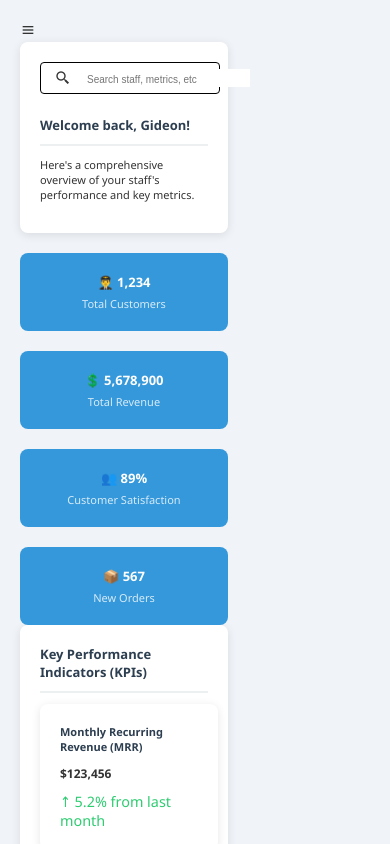
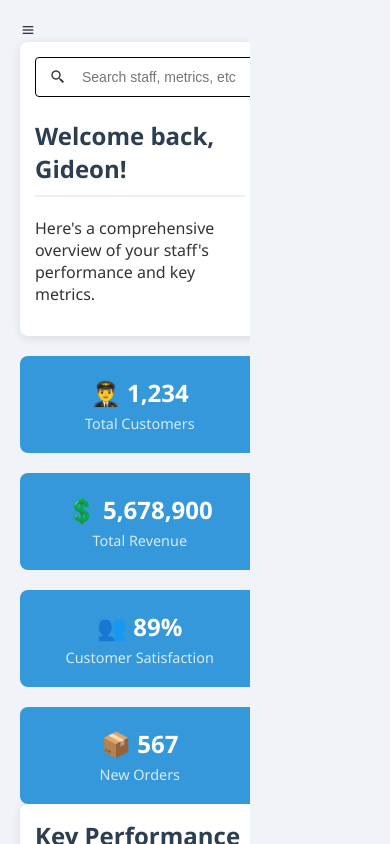
Before and after one commit to Etebo10/dashboard, a plain HTML site: page index.html in a window 390 px wide. Drawn offline with nearby package versions, Linux system fonts and the light colour scheme.

Commit message:
feature dashboard working

```diff
--- a/index.css
+++ b/index.css
@@ -236,113 +236,48 @@ tbody tr td{
     border-radius: 5px;
 }
 
-/* RESPONSIVENESS */
-/* Sidebar Responsiveness */
-@media only screen and (max-width: 768px) {
-    body{
-        max-width: 100%;
-        padding-right: 0;
+
+@media (max-width: 767px) {
+    body {
+        margin: 0;
+        padding: 0;
+      }
+
+      .dashboard {
+        width: 100%;
+        max-width: 1200px; /* Adjust max-width as needed */
+        margin: 0 auto;
+      }
+
+    .sidebar{
+        display: none;
     }
-    .sidebar {
-      display: none; /* Hide sidebar on small screens */
+    .search{
+        width: 90%;
     }
-    .sidebar.active{
-        left: 0px;
+    .widget {
+        width: 100%;
+        padding: 15px;
     }
-    #menu-icon{
-        display: initial;
-    }
-    .widget h2{
-        font-size: 14px;
-
-    }
-    .widget p{
-        font-size: 11px;
-    }
-    .widget .search{
-        width: 150px;
-        height: 10px;
-    }
-    .widget ::placeholder{
-        font-size: 10px;
-
-    }
-    .menu-icon {
-      display: block; /* Show menu icon */
-    }
-    .stats-grid .stat-card{
-        width: 80%;
-    }
-    .stat-card h3{
-        font-size: 13px;
-    }
-    .stat-card p{
-        font-size: 11px;
-    }
-    .widget{
-        width: 80%;
-    }
-    .widget h2{
-        font-size: 13px;
-    }
-    .widget .kpi-card{
-        width: 55%;
-    }
-    .kpi-card h3{
-        font-size: 11px;
-
-    }
-    .kpi-value{
-        font-size: 12px;
-
-    }
-    .kpi-change .positive-change{
-        font-size: 7px;
-    }
-    .kpi-change .negative-change{
-        font-size: 7px;
-    }
-    .content{
-        margin-left: 2px;
-    }
-    tr td{
-        font-size: 10px;
+    .stat-card{
+        width: 95%;
     }
 
-    .people-de h5{
-        font-size: 10px;
+    .stat-card h3 {
+        font-size: 1.5em;
     }
-    .people-de p{
-        font-size: 9px;
+    .kpi-grid{
+        width: 100%;
     }
-    .people-des h5{
-        font-size: 10px;
-    }
-    .people-des p{
-        font-size: 9px;
-    }
-    .active p{
-        font-size: 10px;
-    }
-    .role p{
-        font-size: 10px;
-    }
-    .edit a{
-        font-size: 10px;
-    }
-    addTask{
-        font-size: 10px;
+    .kpi-card{
+        width: 60%;
     }
 
-
-
-  }
-
-  /* Font Size Adjustments */
-
-
-  /* Image Responsiveness */
-  img {
-    width: 100%;
-    height: auto; /* Maintain aspect ratio */
-  }
+    .kpi-value {
+        font-size: 1.5em;
+    }
+    .content {
+        width: 100%;
+        margin: 30px 0;
+    }
+}
```
